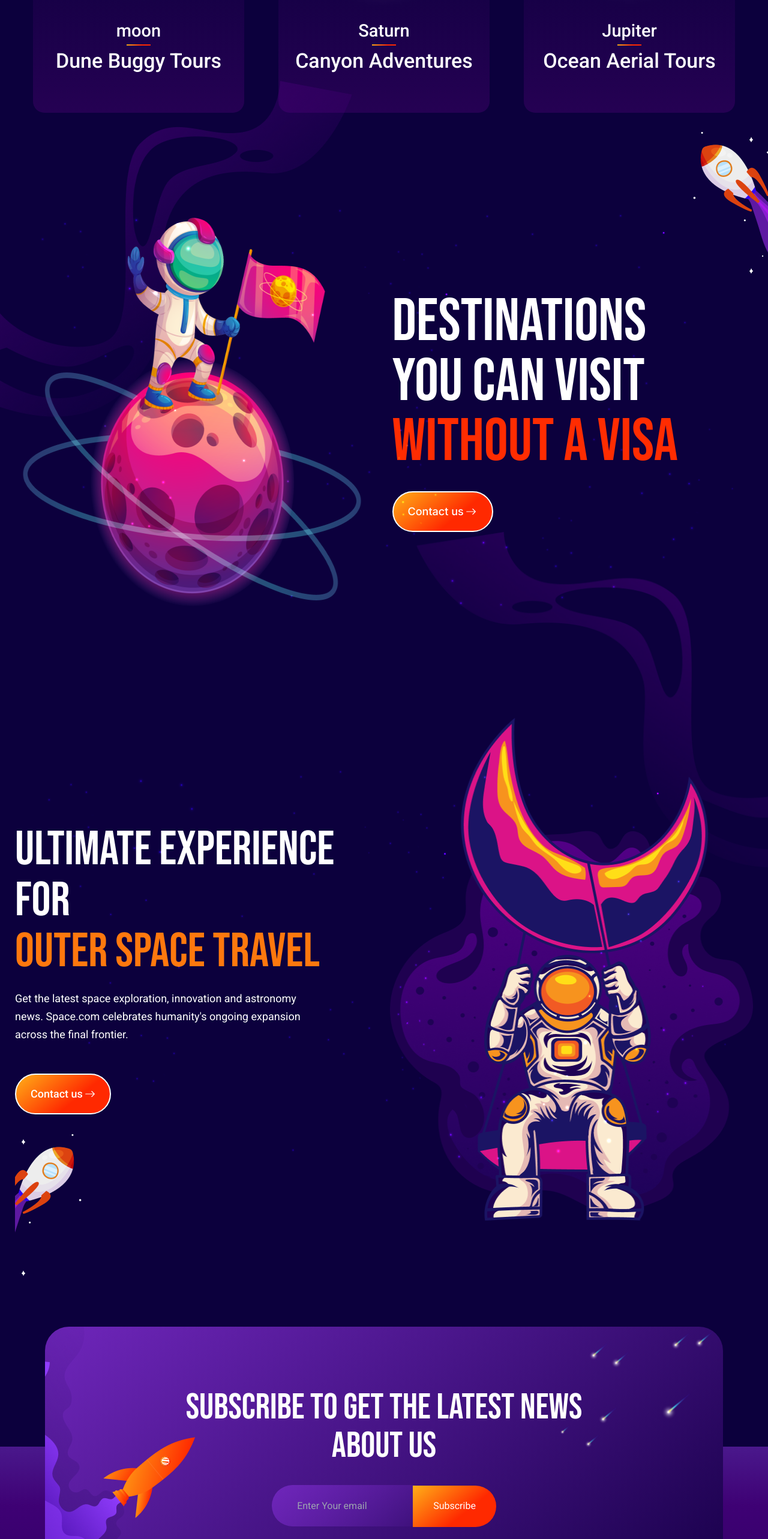
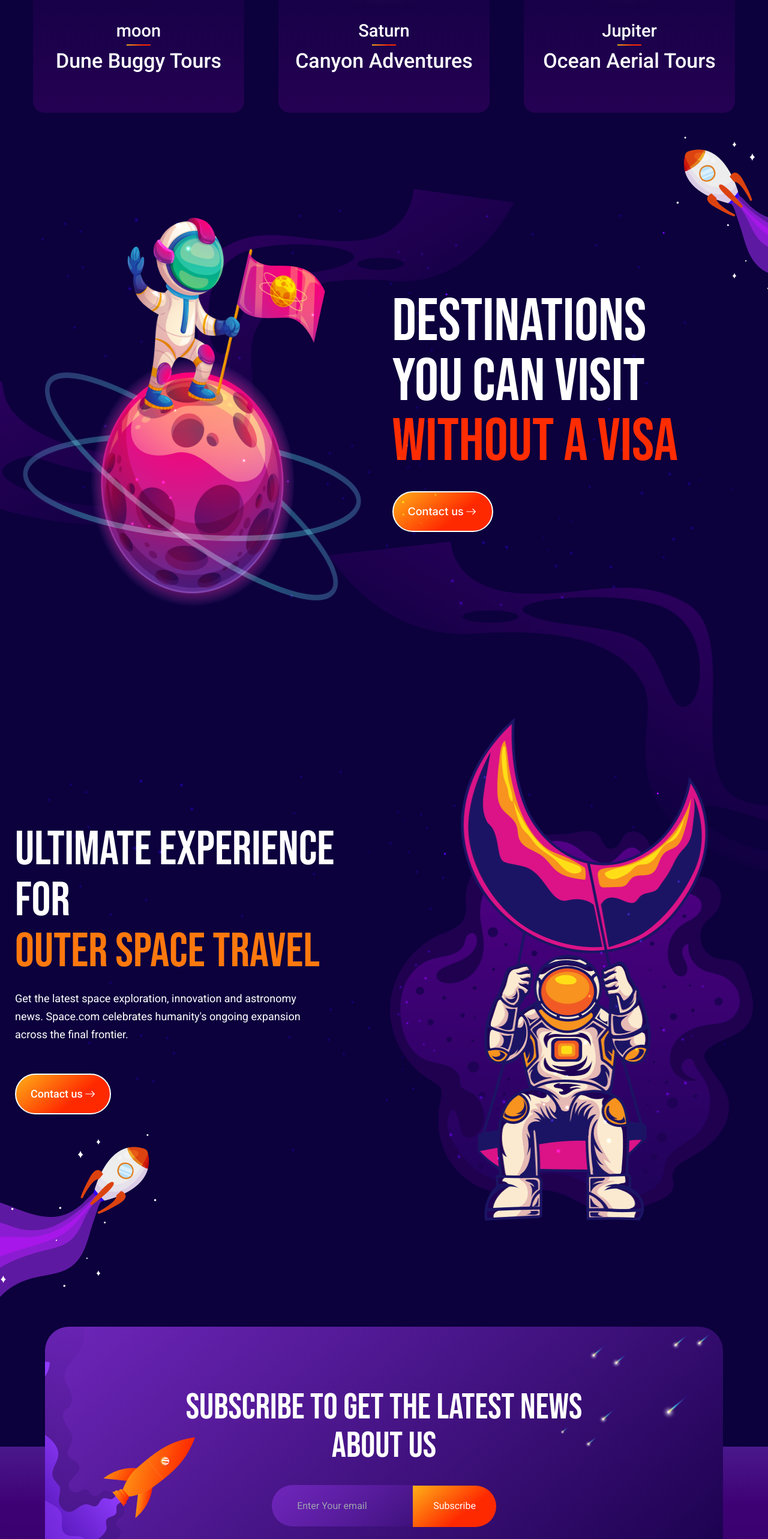
Before and after one commit to belalhossain22000/space-technology, a Next.js app: page / in a window 1280 px wide. Shown: the part 1240-3806 px from the top of the page at 60% size. Built offline with nearby package versions, Linux system fonts and the light colour scheme.

Commit message:
fix some  problem

```diff
--- a/src/components/Destination/Destination.jsx
+++ b/src/components/Destination/Destination.jsx
@@ -5,11 +5,15 @@ import { BsArrowRight } from 'react-icons/bs';
 
 
 const Destination = () => {
-    return (
-        <section className='relative lg:flex items-center justify-center  lg:w-[1255px] max-full mx-auto mt-[60px] lg:mt-[127px] gap-[27px]' >
+    return (<section className='relative'>
+        <img className='absolute  lg:w-[857px] lg:h-[560px] ' src="/left-vector.png" alt="" />
+        <img className='absolute top-[-120px] right-0' src="/minirocket.png" alt="" />
+        <img className='absolute top-[588px] right-[-125px] w-[857px] h-[560px]' src="/right-vector.png" alt="" />
+        {/* main section */}
+        <div className='relative lg:flex items-center justify-center  lg:w-[1255px] max-full mx-auto mt-[60px] lg:mt-[127px] gap-[27px]' >
             <div className='lg:w-1/2 relative'>
                 <img className='lg:h-[744px] lg:w-[744px]' src="/earthToy.png" alt="" />
-                <img className='absolute left-[-40px] 3xl:left-[-390px]  top-[-180px] w-[857px] h-[560px] ' src="/left-vector.png" alt="" />
+
             </div>
             <div className='relative lg:w-1/2 text-white text-center lg:text-left '>
                 <h1 style={{ fontFamily: 'Bebas Neue' }} className='xl:text-[100px] md:text-[70px] sm:text-[50px] text-[40px] font-normal leading-[45px] md:leading-[70px] lg:leading-[100px] text-white'>Destinations <br />you can visit <br /> <span className='text-[#FF2C01]'>without a visa</span></h1>
@@ -17,11 +21,12 @@ const Destination = () => {
                 border-2 border-white rounded-[100px] text-lg font-medium mt-[32px]' style={{ background: "var(--p-2, linear-gradient(141deg, #FFB018 0%, #FF2900 63.83%))" }}>
                     Contact us <BsArrowRight />
                 </button>
-                <img className='absolute top-[-300px] right-[-40px]' src="/minirocket.png" alt="" />
-                <img className='absolute right-[-40px] w-[857px] h-[560px]' src="/right-vector.png" alt="" />
+
+
             </div>
             <img className='absolute left-0 ' style={{ mixBlendMode: 'color-dodge' }} src="/ultimate-bg.png" alt="" />
-        </section>
+        </div>
+    </section>
     );
 };
 
--- a/src/components/EnjoySpace/EnjoySpace.jsx
+++ b/src/components/EnjoySpace/EnjoySpace.jsx
@@ -28,7 +28,7 @@ const EnjoySpace = () => {
     return (
         <section className=' text-white w-[1170px] max-w-full mx-auto '>
             <div className='p-5 lg:p-0'>
-                <h2 style={{ fontFamily: 'Bebas Neue' }} className='md:text-[55px]  text-[40px] text-center font-normal leading-[60px] tracking-[0.55px] pt-[46px] xl:mb-[132px]'>Enjoying Space Like Never Before</h2>
+                <h2 style={{ fontFamily: 'Bebas Neue' }} className='md:text-[55px]  text-[40px] text-center font-normal leading-[60px] tracking-[0.55px] lg:pt-[46px] xl:mb-[132px]'>Enjoying Space Like Never Before</h2>
             </div>
             <div className='flex flex-wrap items-center justify-center gap-[23px] xl:justify-between'>
                 {/* card */}
--- a/src/components/UltimateExperience/UltimateExperience.jsx
+++ b/src/components/UltimateExperience/UltimateExperience.jsx
@@ -5,21 +5,24 @@ import { BsArrowRight } from 'react-icons/bs';
 
 const UltimateExperience = () => {
     return (
-        <section className='relative lg:flex items-center px-5 xl:px-0 w-[1230px] max-w-full mx-auto mt-[50px] lg:mt-[138px] pb-[70px] lg:pb-[377px] overflow-x-hidden'>
+        <section className='relative'>
+ <img className='absolute left-0 bottom-[250px] ' src="/minirocket-left.png" alt="" />
+            <div className='relative lg:flex items-center px-5 xl:px-0 w-[1230px] max-w-full mx-auto mt-[50px] lg:mt-[138px] pb-[70px] lg:pb-[377px] overflow-x-hidden'>
                 <div className='relative text-white text-center lg:text-left'>
                     <h1 style={{ fontFamily: 'Bebas Neue' }} className='text-[40px] lg:text-[50px] xl:text-[80px] mb-5 font-normal leading-[60px] xl:leading-[85px]'>Ultimate Experience  for <br /><span className='text-[#FE780E]'>outer space Travel</span> </h1>
                     <p style={{ fontFamily: 'Roboto' }} className='text-lg mb-[50px] font-normal leading-[30px] '>Get the latest space exploration, innovation and astronomy <br /> news. Space.com celebrates humanity's ongoing expansion <br />
                         across the final frontier.</p>
-                <button  className='lg:ml-0 md:ml-[40%] sm:ml-[30%] ml-[20%] flex gap-[3px] items-center px-[24px] py-[18px]
-                border-2 border-white rounded-[100px] text-lg font-medium mt-[32px]' style={{ background: "var(--p-2, linear-gradient(141deg, #FFB018 0%, #FF2900 63.83%))" ,fontFamily: 'Roboto'  }}>
+                    <button className='lg:ml-0 md:ml-[40%] sm:ml-[30%] ml-[20%] flex gap-[3px] items-center px-[24px] py-[18px]
+                border-2 border-white rounded-[100px] text-lg font-medium mt-[32px]' style={{ background: "var(--p-2, linear-gradient(141deg, #FFB018 0%, #FF2900 63.83%))", fontFamily: 'Roboto' }}>
                         Contact us <BsArrowRight />
                     </button>
-                <img className='absolute left-[-150px] 3xl:left-[-300px] ' src="/minirocket-left.png" alt="" />
+
                 </div>
                 <div className='xl:mt-0 mt-[80px] flex justify-center lg:justify-start'>
                     <img className='lg:w-[616px] lg:h-[838px]' src="/moontoy-2.png" alt="" />
                 </div>
                 <img className='absolute left-0 ' style={{ mixBlendMode: 'color-dodge' }} src="/ultimate-bg.png" alt="" />
+            </div>
         </section>
     );
 };
```
Lines whose indentation alone changed are shown as unchanged.
